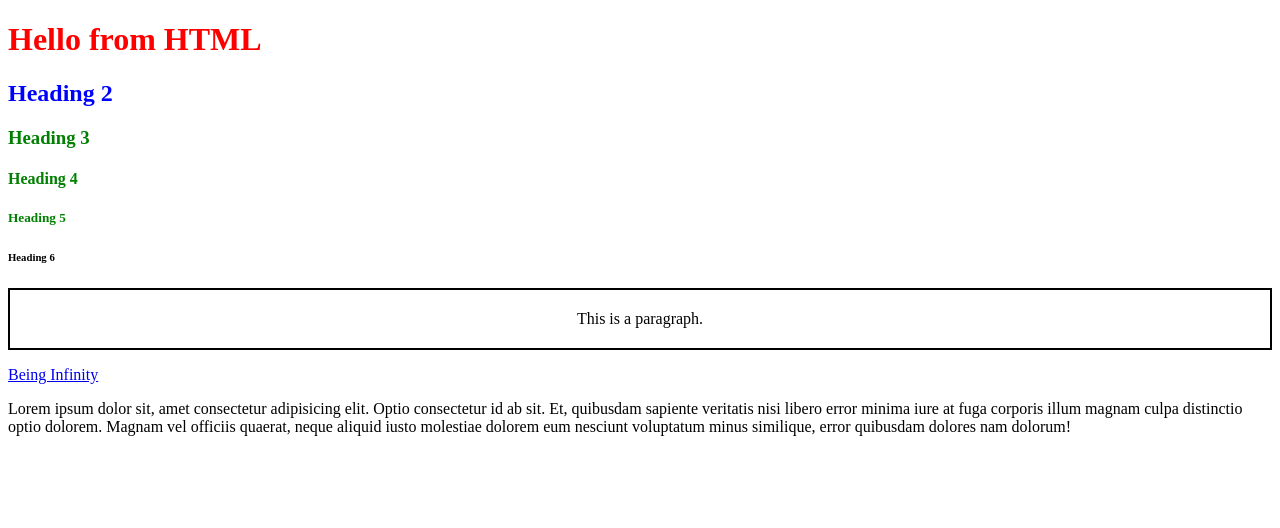
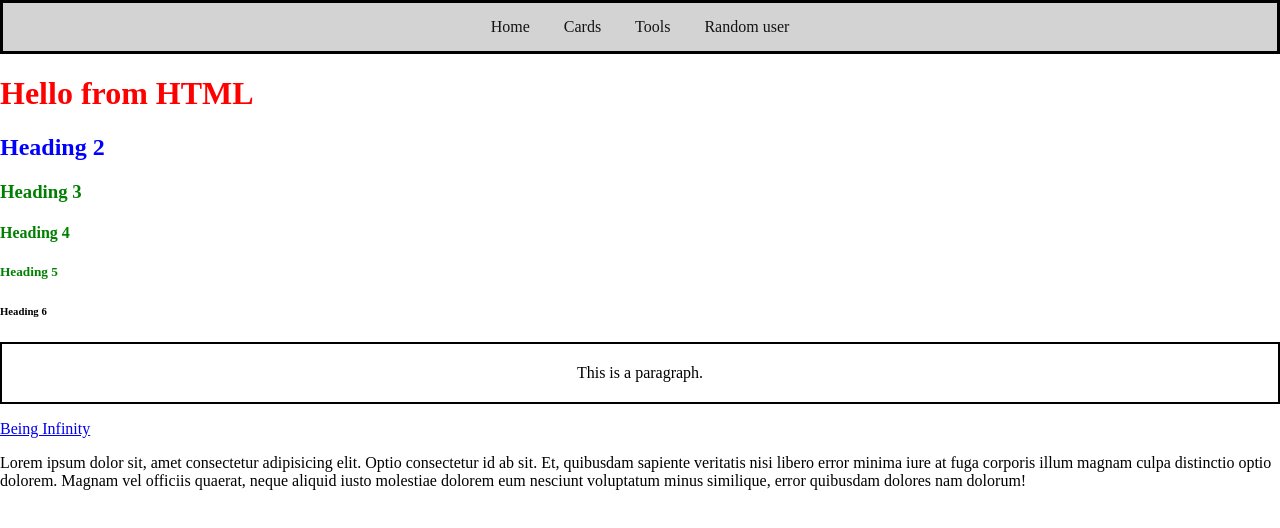
Before and after one commit to Hasini5922/autosuggest, a website: page frontend/index.html in a window 1280 px wide. Drawn offline with Linux system fonts and the light colour scheme.

Commit message:
created navbar

```diff
--- a/frontend/css/index.css
+++ b/frontend/css/index.css
@@ -14,3 +14,26 @@ h1 {
     padding: 20px;
     text-align: center;
 }
+.navbar {
+    border: 3px;
+    border-color: black;
+    border-style: solid;
+    padding: 15px;
+    text-align: center;
+    background-color: lightgray;
+}
+
+.navbar a {
+    color: rgb(19, 19, 19);
+    padding: 15px;
+    text-decoration: none;
+}
+
+.navbar a:hover {
+    background-color: bisque
+
+}
+
+body{
+    margin: 0px;
+}
--- a/frontend/index.html
+++ b/frontend/index.html
@@ -7,6 +7,12 @@
     <link rel="stylesheet" href="css/index.css">
 </head>
 <body>
+    <div class="navbar">
+        <a href="">Home</a>
+        <a href="">Cards</a>
+        <a href="">Tools</a>
+        <a href="">Random user</a>
+        </div>
     <h1>Hello from HTML </h1>
     <h2 id = "heading2">Heading 2</h2>
     <h3 class="heading">Heading 3</h3>
@@ -17,6 +23,7 @@
     <p class="para">This is a paragraph.</p>
     <a href="https://www.being-infinity.com/">Being Infinity</a>
     <p>Lorem ipsum dolor sit, amet consectetur adipisicing elit. Optio consectetur id ab sit. Et, quibusdam sapiente veritatis nisi libero error minima iure at fuga corporis illum magnam culpa distinctio optio dolorem. Magnam vel officiis quaerat, neque aliquid iusto molestiae dolorem eum nesciunt voluptatum minus similique, error quibusdam dolores nam dolorum!</p>
+
     <script src="js/index.js"></script>
 </body>
 </html>
```
